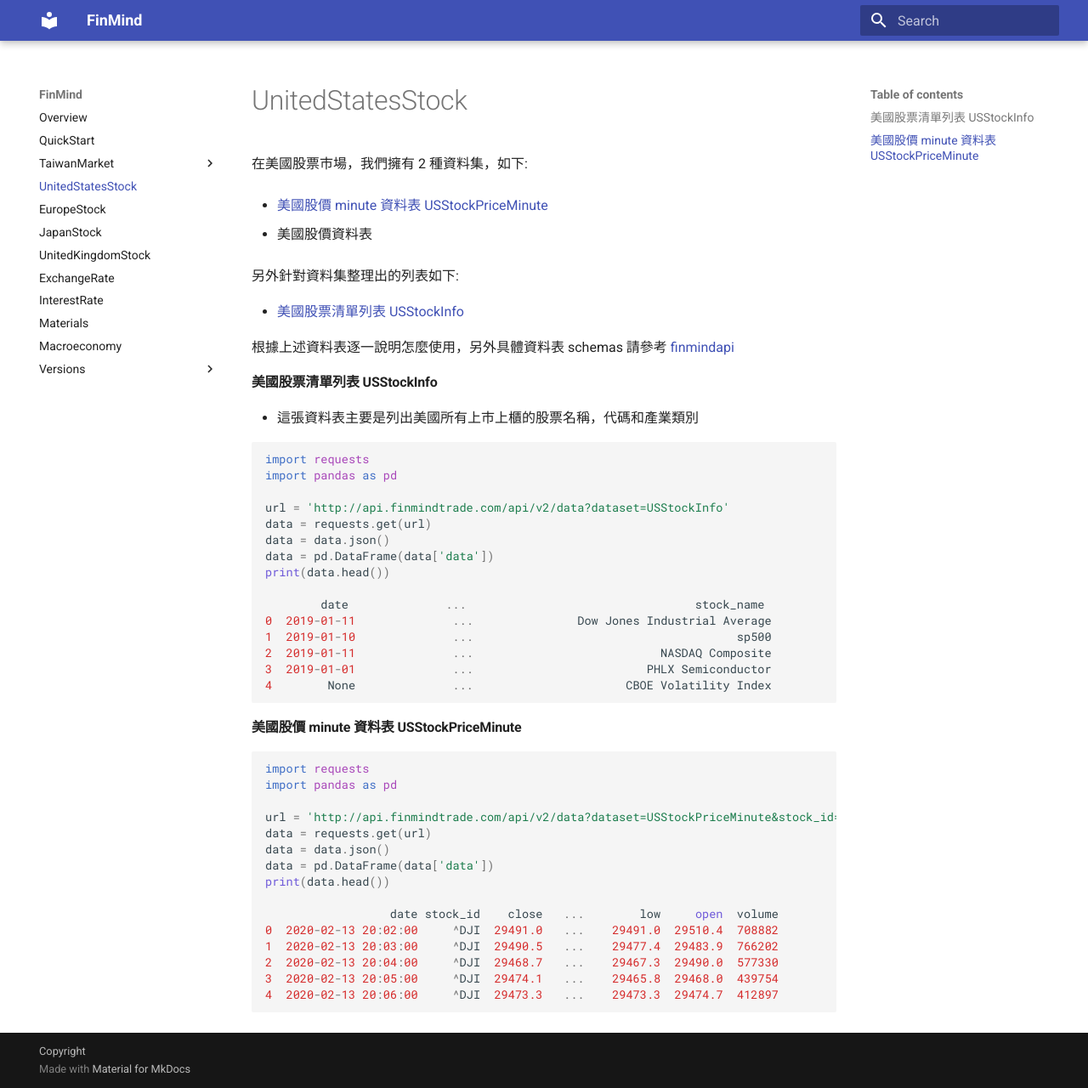
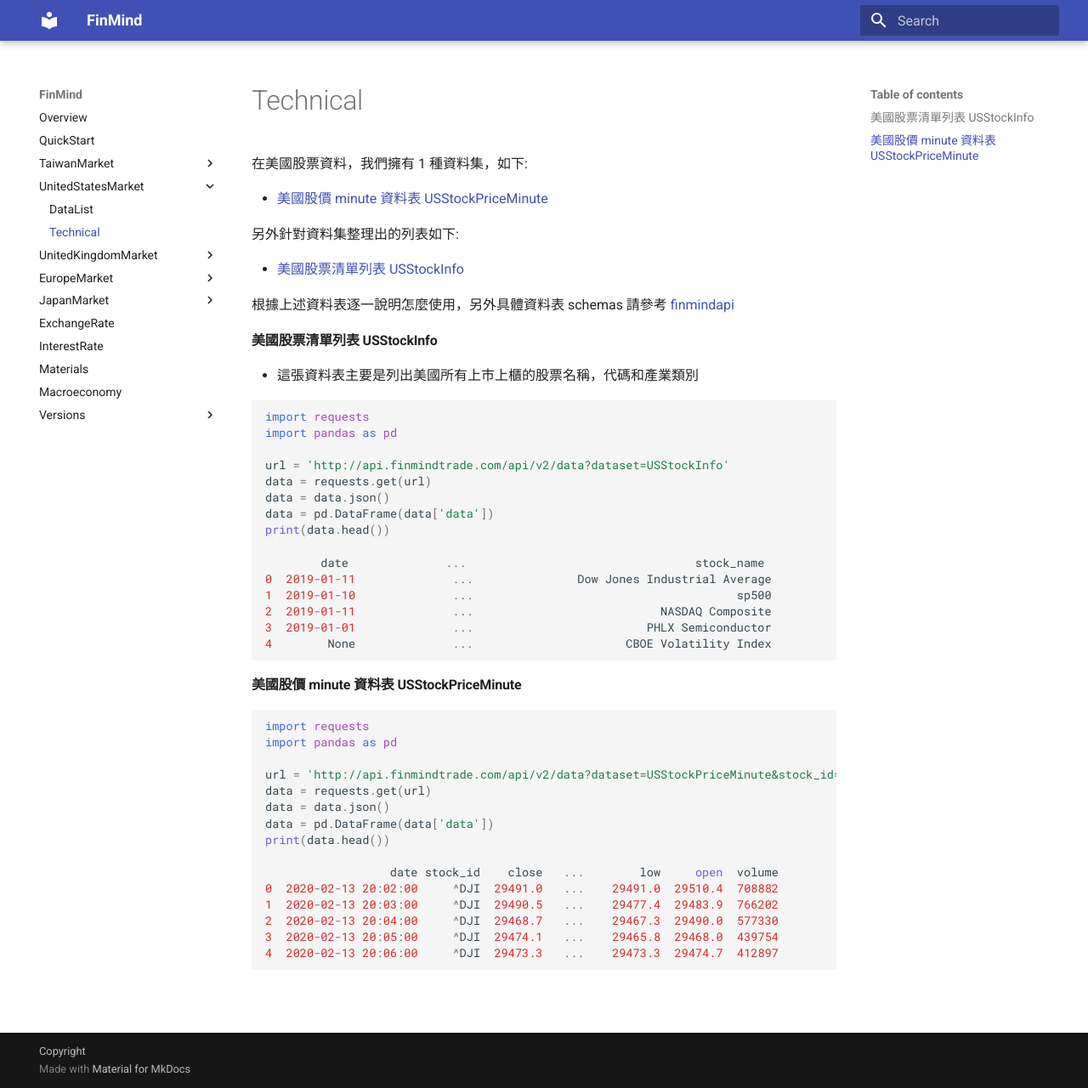
Before and after one commit to FinMind/FinMind-Doc, an MkDocs documentation site: the page built from docs/tutor/UnitedStatesMarket/Technical.md, in a window 1280 px wide and 1280 px high. Shown: the whole window at 85% size. Built offline with MkDocs 1.6.1 and Material for MkDocs 9.7.7, drawn with Linux system fonts in a browser that asks for light colours.

Commit message:
refactor:Europe, Janpan, US, UK market doc

```diff
--- a/docs/tutor/UnitedStatesStock.md
+++ b/docs/tutor/UnitedStatesMarket/Technical.md
@@ -1,12 +1,10 @@
-在美國股票市場，我們擁有 2 種資料集，如下:
+在美國股票資料，我們擁有 1 種資料集，如下:
 
-- [美國股價 minute 資料表 USStockPriceMinute](https://finmind.github.io/tutor/UnitedStatesStock/#minute-usstockpriceminute)
-
-- 美國股價資料表
+- [美國股價 minute 資料表 USStockPriceMinute](https://finmind.github.io/tutor/UnitedStatesMarket/Technical/#minute-usstockpriceminute)
 
 另外針對資料集整理出的列表如下:
 
-- [美國股票清單列表 USStockInfo](https://finmind.github.io/tutor/UnitedStatesStock/#usstockinfo)
+- [美國股票清單列表 USStockInfo](https://finmind.github.io/tutor/UnitedStatesMarket/Technical/#usstockinfo)
 
 根據上述資料表逐一說明怎麼使用，另外具體資料表 schemas 請參考 [finmindapi](http://api.finmindtrade.com/docs#/default/method_api_v2_data_get)
 
--- a/mkdocs.yml
+++ b/mkdocs.yml
@@ -22,10 +22,18 @@ nav:
         - Chip: "tutor/TaiwanMarket/Chip.md"
         - Derivative: "tutor/TaiwanMarket/Derivative.md"
         - Others: "tutor/TaiwanMarket/Others.md"
-    - UnitedStatesStock: "tutor/UnitedStatesStock.md"
-    - EuropeStock: "tutor/EuropeStock.md"
-    - JapanStock: "tutor/JapanStock.md"
-    - UnitedKingdomStock: "tutor/UnitedKingdomStock.md"
+    - UnitedStatesMarket:
+        - DataList: "tutor/UnitedStatesMarket/DataList.md"
+        - Technical: "tutor/UnitedStatesMarket/Technical.md"
+    - UnitedKingdomMarket:
+        - DataList: "tutor/UnitedKingdomMarket/DataList.md"
+        - Technical: "tutor/UnitedKingdomMarket/Technical.md"
+    - EuropeMarket:
+        - DataList: "tutor/EuropeMarket/DataList.md"
+        - Technical: "tutor/EuropeMarket/Technical.md"
+    - JapanMarket:
+        - DataList: "tutor/JapanMarket/DataList.md"
+        - Technical: "tutor/JapanMarket/Technical.md"
     - ExchangeRate: "tutor/ExchangeRate.md"
     - InterestRate: "tutor/InterestRate.md"
     - Materials: "tutor/Materials.md"
```
Also changed, not shown: docs/tutor/EuropeMarket/DataList.md (added, +9 -0 lines), docs/tutor/EuropeMarket/Technical.md (renamed from docs/tutor/EuropeStock.md, +3 -3 lines), docs/tutor/JapanMarket/DataList.md (added, +9 -0 lines), docs/tutor/JapanMarket/Technical.md (renamed from docs/tutor/JapanStock.md, +3 -3 lines), docs/tutor/UnitedKingdomMarket/DataList.md (added, +9 -0 lines), docs/tutor/UnitedKingdomMarket/Technical.md (renamed from docs/tutor/UnitedKingdomStock.md, +3 -3 lines), docs/tutor/UnitedStatesMarket/DataList.md (added, +9 -0 lines).
